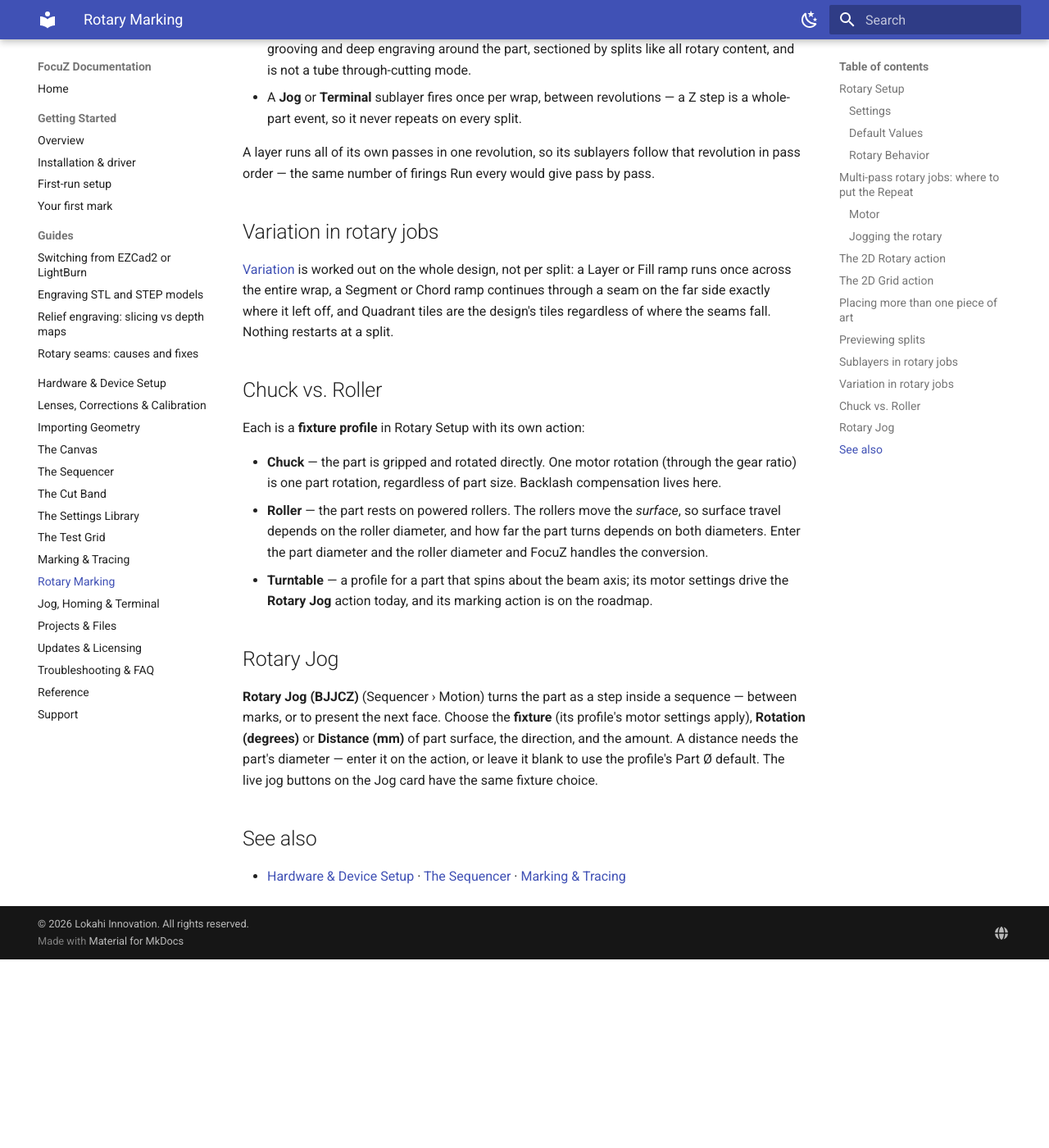
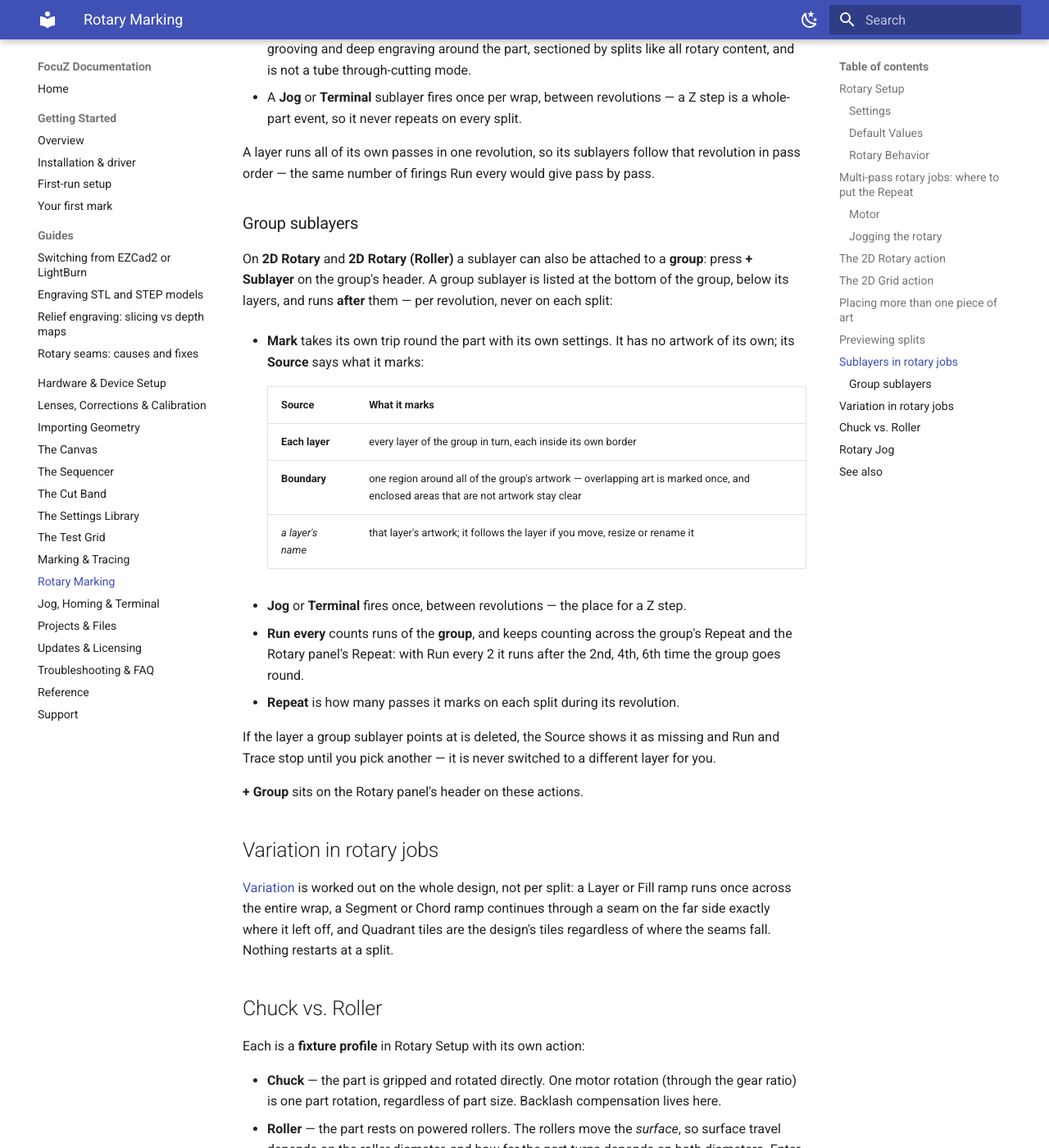
Before and after one commit to Lokahi-Shop/focuz-docs, an MkDocs documentation site: the page built from docs/rotary.md, in a window 1280 px wide and 1400 px high, scrolled down 9241 px. Shown: the whole window at 82% size. Built offline with MkDocs 1.6.1 and Material for MkDocs 9.7.7, drawn with Linux system fonts in a browser that asks for light colours; before the commit the page ends 10411 px from its top, so only the background shows below that.

Commit message:
Rotary: group sublayers
Co-Authored-By: Claude Fable 5.1 <noreply@anthropic.com>

```diff
--- a/docs/rotary.md
+++ b/docs/rotary.md
@@ -340,6 +340,31 @@ happens on every split:
 A layer runs all of its own passes in one revolution, so its sublayers follow that
 revolution in pass order — the same number of firings Run every would give pass by pass.
 
+### Group sublayers
+
+On **2D Rotary** and **2D Rotary (Roller)** a sublayer can also be attached to a **group**: press
+**+ Sublayer** on the group's header. A group sublayer is listed at the bottom of the group, below
+its layers, and runs **after** them — per revolution, never on each split:
+
+- **Mark** takes its own trip round the part with its own settings. It has no artwork of its own;
+  its **Source** says what it marks:
+
+    | Source | What it marks |
+    |---|---|
+    | **Each layer** | every layer of the group in turn, each inside its own border |
+    | **Boundary** | one region around all of the group's artwork — overlapping art is marked once, and enclosed areas that are not artwork stay clear |
+    | *a layer's name* | that layer's artwork; it follows the layer if you move, resize or rename it |
+
+- **Jog** or **Terminal** fires once, between revolutions — the place for a Z step.
+- **Run every** counts runs of the **group**, and keeps counting across the group's Repeat and the
+  Rotary panel's Repeat: with Run every 2 it runs after the 2nd, 4th, 6th time the group goes round.
+- **Repeat** is how many passes it marks on each split during its revolution.
+
+If the layer a group sublayer points at is deleted, the Source shows it as missing and Run and Trace
+stop until you pick another — it is never switched to a different layer for you.
+
+**+ Group** sits on the Rotary panel's header on these actions.
+
 ## Variation in rotary jobs
 
 [Variation](sequencer.md#variation) is worked out on the whole design, not per split: a Layer or
```
